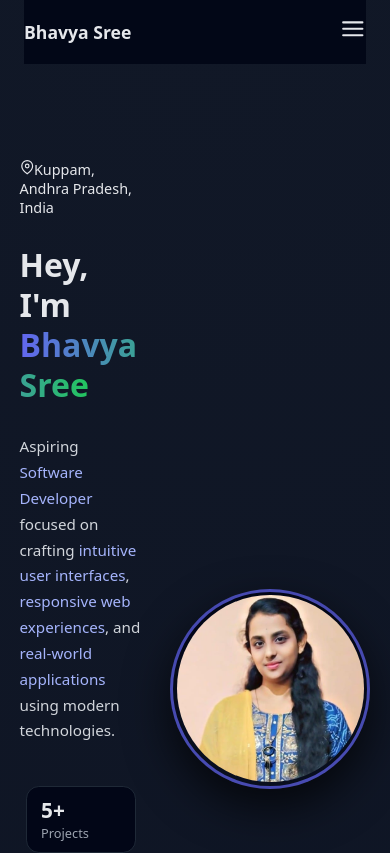
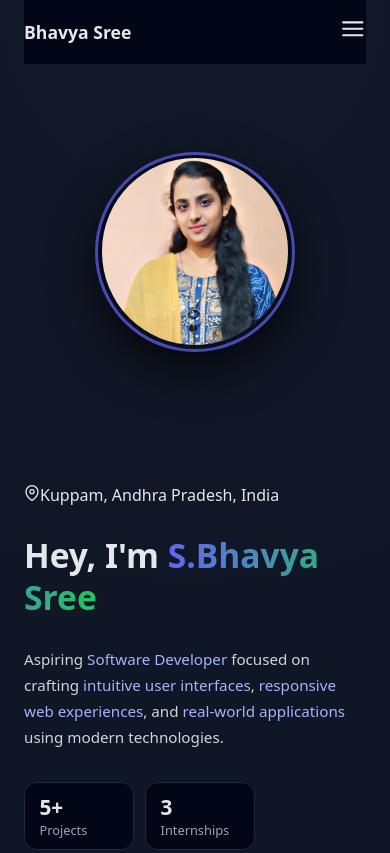
Before and after one commit to Bhavyasree1711/BhavyaSree_Portfolio, a React (Create React App) app: page / in a window 390 px wide. Shown: the top 853 px of the page. Built offline with nearby package versions, Linux system fonts and the light colour scheme.

Commit message:
Update skills/about/projects

```diff
--- a/src/components/Contact.js
+++ b/src/components/Contact.js
@@ -32,7 +32,7 @@ const Contact = () => {
           <h3>LinkedIn</h3>
           <p>
             <a
-              href="https://linkedin.com/s-bhavyasree1711"
+              href="https://www.linkedin.com/in/s-bhavyasree1711/"
               target="_blank"
               rel="noreferrer"
             >
--- a/src/components/Home.js
+++ b/src/components/Home.js
@@ -19,7 +19,7 @@ const Home = () => {
 
 
         <h1 className="hero-title-main">
-          Hey, I&apos;m <span>Bhavya Sree</span>
+          Hey, I&apos;m <span>S.Bhavya Sree</span>
         </h1>
 
         <p className="hero-subtitle-main">
@@ -75,6 +75,7 @@ const Home = () => {
           </div>
           {/* <div className="hero-status-pill">Available for work</div> */}
         </div>
+
       </div>
     </section>
   );
--- a/src/index.css
+++ b/src/index.css
@@ -1072,35 +1072,36 @@ body {
   }
 }
 
-/* ================= HERO MOBILE FIX ================= */
+/* === CLEAN HERO MOBILE LAYOUT (ONLY BLOCK) === */
 @media (max-width: 640px) {
-  .hero {
-    flex-direction: column-reverse; /* image on top, text below */
-    align-items: center;
-    gap: 1.8rem;
+  /* Home section should not force full height */
+  #home.page-section {
+    min-height: auto;
+    padding-top: 5.5rem;
+    padding-bottom: 3rem;
   }
 
-  .hero-left {
-    text-align: center;
+  /* Hero becomes a vertical flex layout */
+  .hero {
+    display: flex;
+    flex-direction: column;
+    align-items: flex-start;
+    gap: 1.5rem;
   }
 
-  .hero-title-main {
-    font-size: 2rem;
-    line-height: 1.25;
+  /* Make sure text block comes first */
+  .hero-left {
+    width: 100%;
+    order: 1;
   }
 
-  .hero-subtitle-main {
-    font-size: 0.95rem;
-    max-width: 100%;
-  }
-
-  .hero-buttons {
+  /* Profile image comes LAST on mobile */
+  .hero-right {
+    width: 100%;
+    order: 2;
+    display: flex;
     justify-content: center;
-    flex-wrap: wrap;
-  }
-
-  .hero-stats {
-    justify-content: center;
+    margin-top: 0.5rem;
   }
 
   .hero-profile-circle {
@@ -1108,88 +1109,31 @@ body {
     height: 200px;
   }
 
-  /* IMPORTANT: remove full screen height only for home */
-  #home.page-section {
-    min-height: auto;
-    padding-top: 6rem;
-    padding-bottom: 3rem;
+  /* Name/title – no weird vertical breaking */
+  .hero-title-main {
+    font-size: 2.1rem;
+    line-height: 1.25;
+    white-space: normal;
+  }
+
+  .hero-title-main span {
+    display: inline;
+  }
+
+  .hero-subtitle-main {
+    max-width: 100%;
+    font-size: 0.95rem;
+  }
+
+  /* Buttons row */
+  .hero-buttons {
+    flex-wrap: wrap;
+    gap: 0.6rem;
+  }
+
+  /* Stats under the description & buttons (inside hero-left in JSX) */
+  .hero-stats {
+    margin-top: 0.8rem;
+    gap: 0.7rem;
   }
 }
-/* ============= HERO / HOME MOBILE FIX ============= */
-
-/* base (desktop/tablet) can stay as you already have */
-
-.hero-section {
-  /* just in case, keep it relative to navbar height */
-  padding-top: 6rem;
-}
-
-/* If you have a grid/flex wrapper around text + image,
-   I'm assuming it's named .hero-grid. */
-.hero-grid {
-  display: grid;
-  grid-template-columns: minmax(0, 1.25fr) minmax(0, 1fr);
-  align-items: center;
-  gap: 3rem;
-}
-
-/* --------- MOBILE OPTIMIZATION --------- */
-@media (max-width: 768px) {
-  .hero-section {
-    padding-top: 5rem;          /* less empty space at top */
-    padding-bottom: 3rem;
-  }
-
-  .hero-grid {
-    display: flex;
-    flex-direction: column-reverse; /* image below text */
-    align-items: center;
-    gap: 1.75rem;
-  }
-
-  .hero-left {
-    text-align: left;
-    width: 100%;
-    max-width: 420px;
-  }
-
-  .hero-title {
-    font-size: 2rem;            /* slightly smaller heading */
-    line-height: 1.15;
-  }
-
-  .hero-subtitle {
-    font-size: 0.98rem;
-  }
-
-  .hero-location {
-    font-size: 0.9rem;
-  }
-
-  .hero-right {
-    display: flex;
-    justify-content: center;
-    width: 100%;
-  }
-
-  .hero-photo-wrapper {
-    width: 190px;
-    height: 190px;
-    min-width: 190px;
-    min-height: 190px;
-  }
-
-  .hero-photo-wrapper img,
-  .hero-photo {
-    width: 100%;
-    height: 100%;
-    border-radius: 999px;
-    object-fit: cover;
-  }
-
-  /* if you have buttons/badges that might overflow */
-  .hero-actions {
-    flex-wrap: wrap;
-    gap: 0.75rem;
-  }
-}
```
